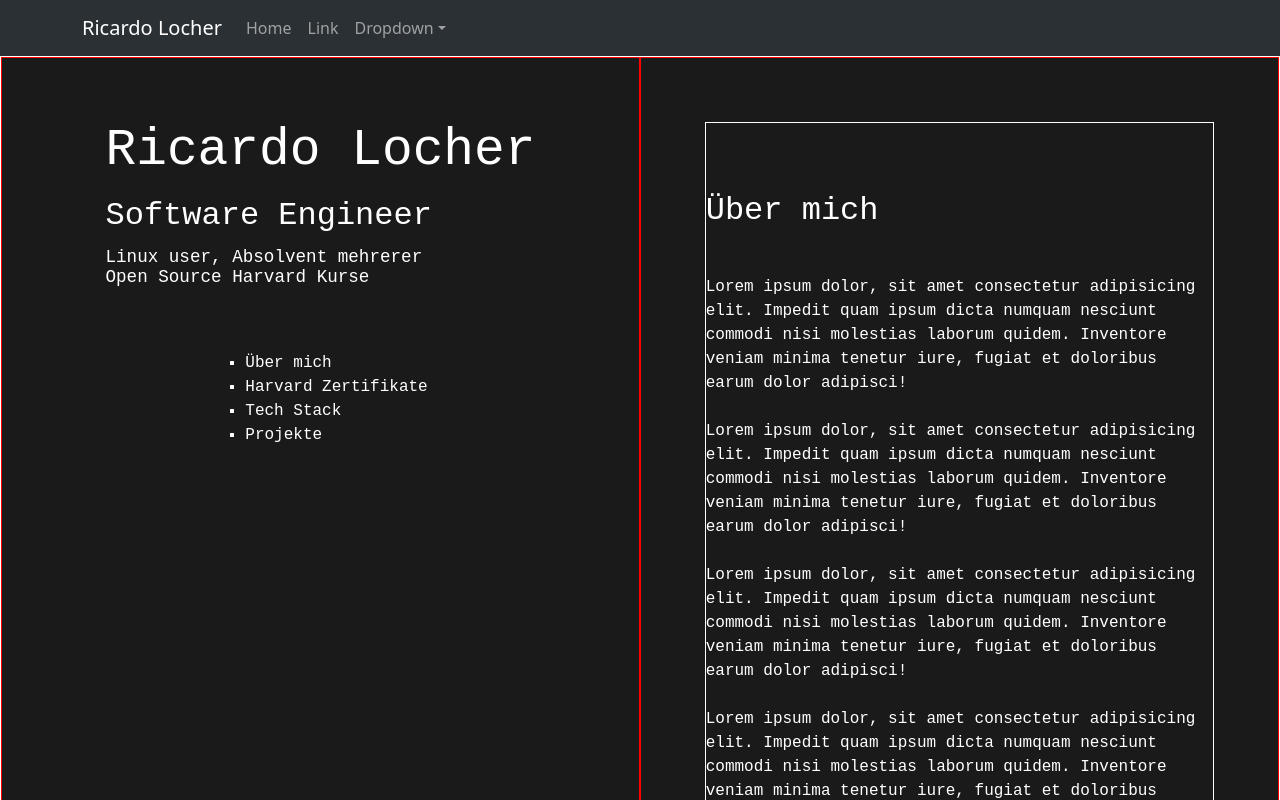
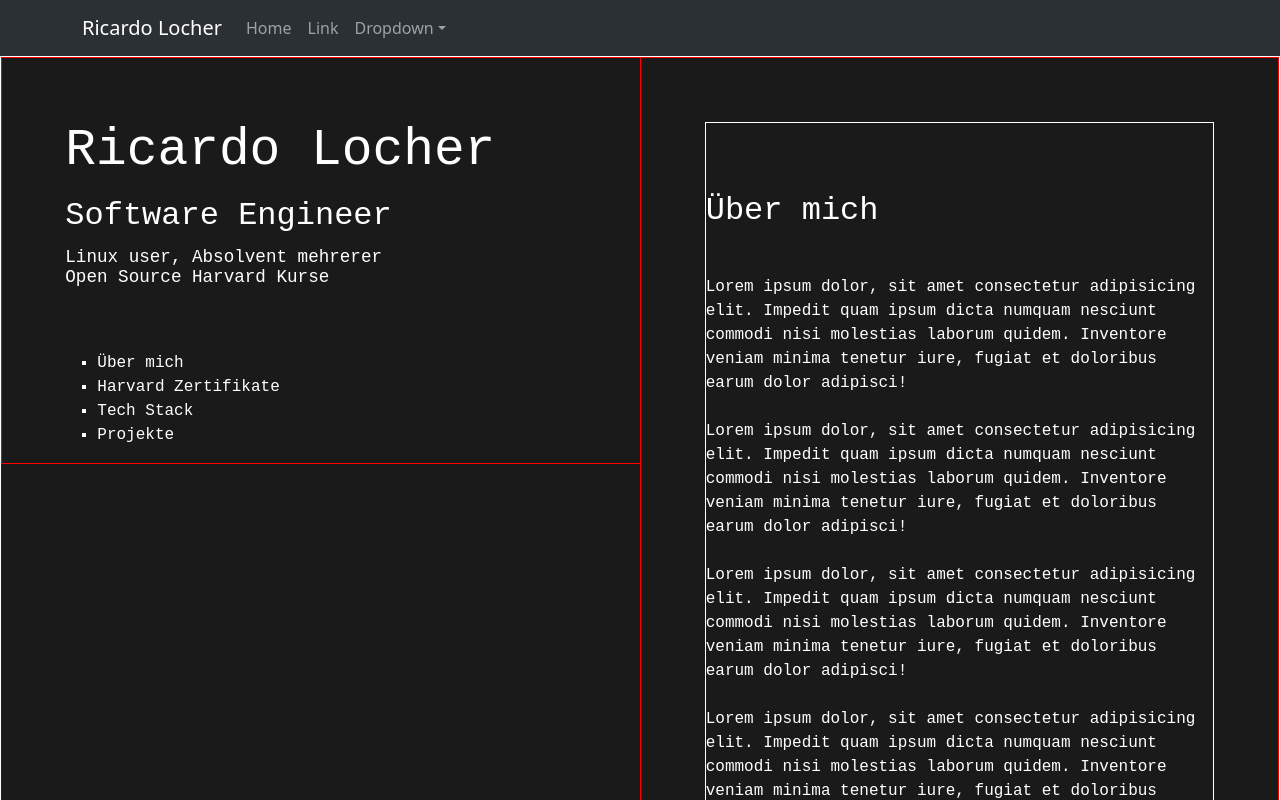
Before and after one commit to RicardoLocher/portfolio, a React (Vite) app: page / in a window 1280 px wide. Shown: the top 800 px of the page. Built offline with nearby package versions, Linux system fonts and the light colour scheme.

Commit message:
Fixed general layout

```diff
--- a/src/components/navbar/navbar.tsx
+++ b/src/components/navbar/navbar.tsx
@@ -5,7 +5,7 @@ import NavDropdown from 'react-bootstrap/NavDropdown';
 
 function NavBarTop(): JSX.Element{
   return (
-    <Navbar expand="lg" className="bg-body-tertiary" data-bs-theme="dark">
+    <Navbar expand="lg" className="bg-body-tertiary" data-bs-theme="dark" sticky='top'>
       <Container>
         <Navbar.Brand>Ricardo Locher</Navbar.Brand>
         <Navbar.Toggle aria-controls="basic-navbar-nav" />
--- a/src/components/overview/overview.css
+++ b/src/components/overview/overview.css
@@ -1,5 +1,6 @@
 .overview {
     align-self: center;
+    margin-left: 10%;
 }
 
 .OverviewList {
--- a/src/index.css
+++ b/src/index.css
@@ -83,15 +83,20 @@ button:focus-visible {
   border: 1px solid #fff;
 }
 
+.stickyDiv{
+  position: fixed;
+  border: 1px solid red;
+  width: 50vw;
+  align-items: center;
+}
+
 .hauptInfo {
   display: flex;
   flex-direction: column;
   align-items: center;
+  width: 50vw;
   justify-content: first baseline;
-  width: 50vw;
   color: #fff;
-  font-family: sans-serif;
-  border: 1px solid red;
 }
 
 .infoContainer {
@@ -100,6 +105,7 @@ button:focus-visible {
   align-items: center;
   justify-content: first baseline;
   width: 50vw;
+  height: fit-content;
   color: #fff;
   font-family: monospace;
   border: 1px solid red;
--- a/src/main.tsx
+++ b/src/main.tsx
@@ -19,10 +19,14 @@ function App() {
       <NavBarTop />
       <div className='customRow'>
         <div className='hauptInfo'>
-          <Heading />
-          <Overview />
+          <div className='stickyDiv'>
+            <Heading />
+            <Overview />
+          </div>
         </div>
+
         <div className='infoContainer'>
+          <About />
           <About />
         </div>
       </div>
```
